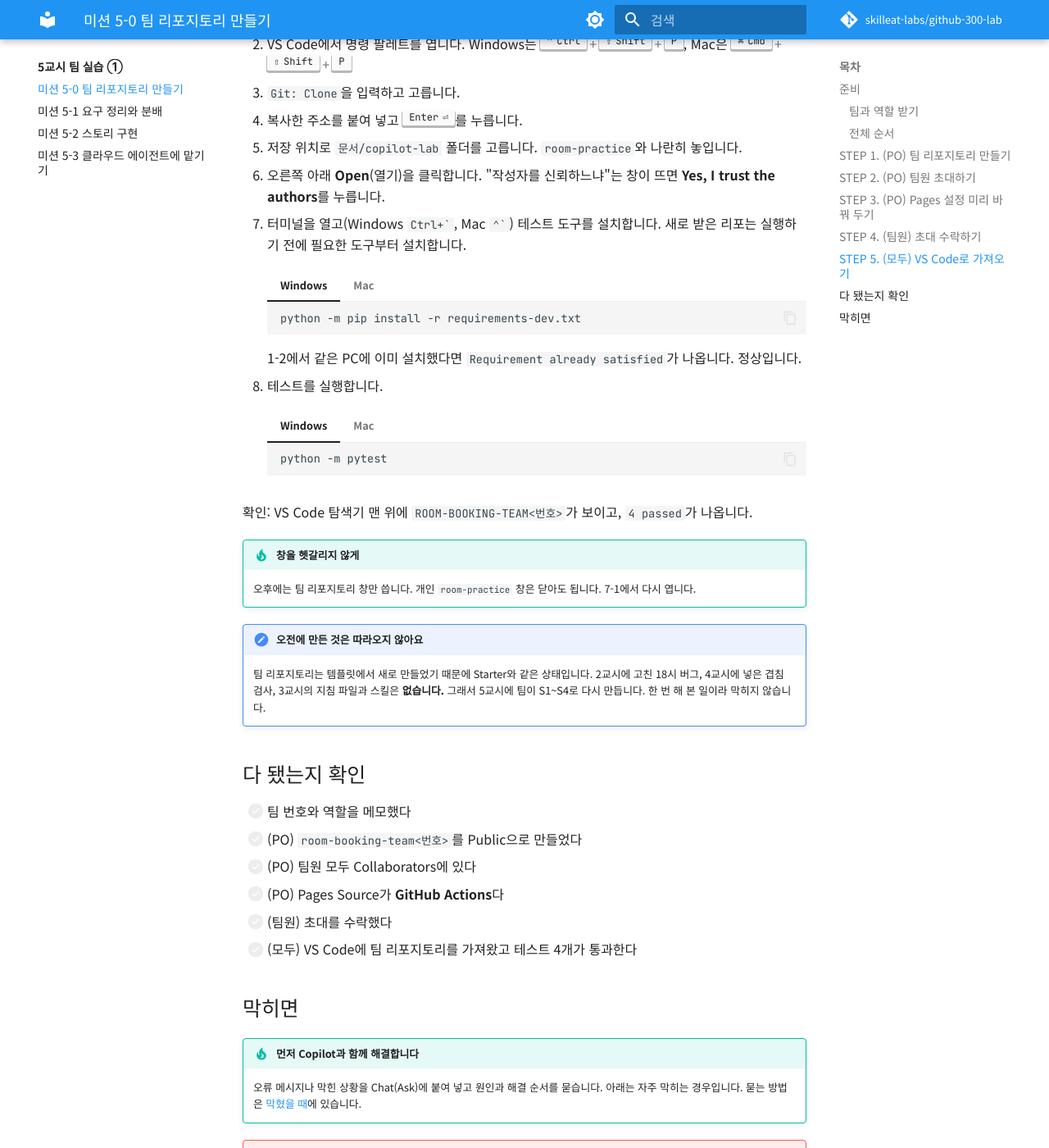
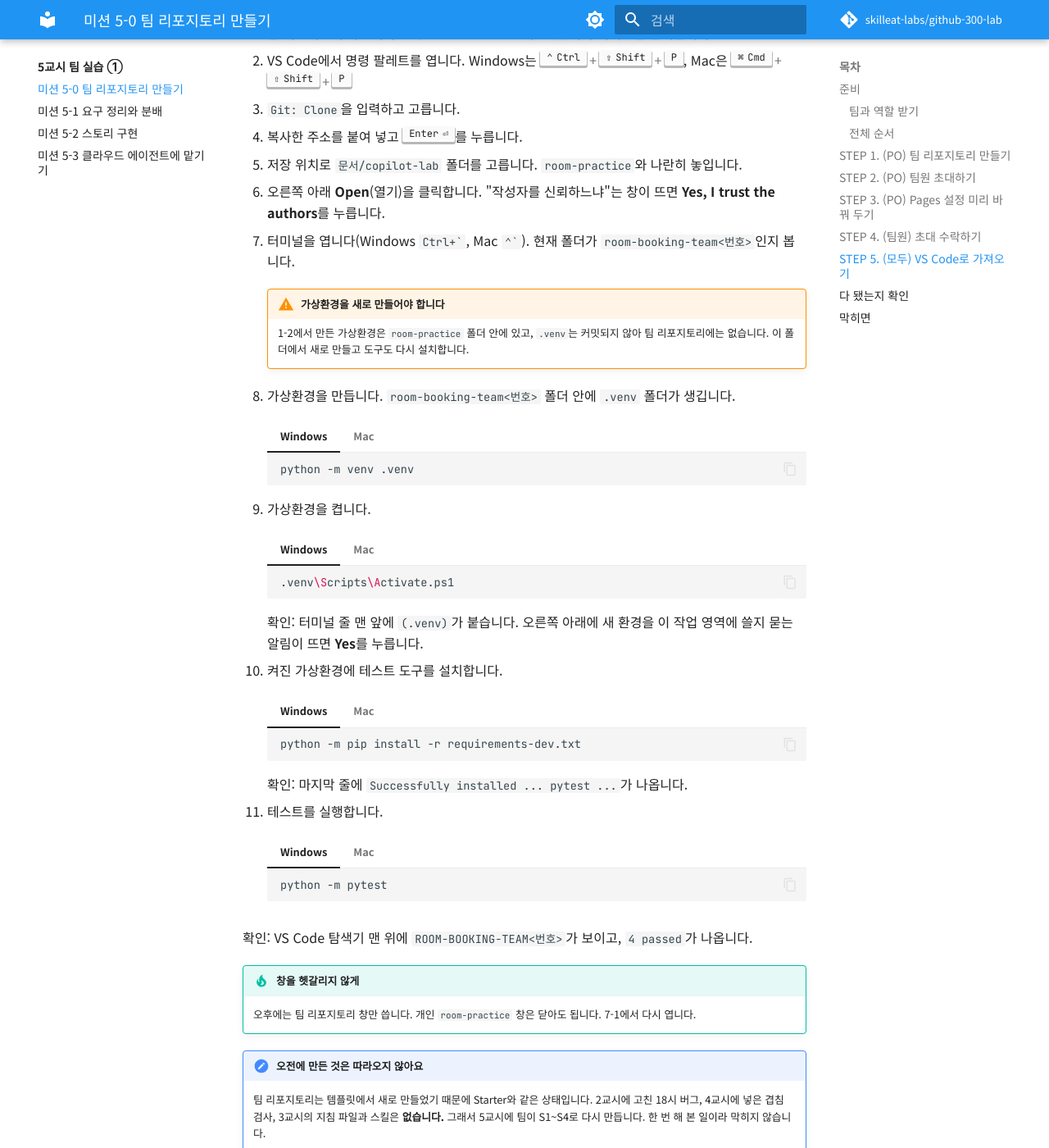
Before and after one commit to skilleat-labs/github-300-lab, an MkDocs documentation site: the page built from docs/class5/mission-0.md, in a window 1280 px wide and 1400 px high, scrolled down 3371 px. Shown: the whole window at 82% size. Built offline with MkDocs 1.6.1 and Material for MkDocs 9.7.7, drawn with Linux system fonts in a browser that asks for light colours; comment, search, counter and statistics services are not loaded; some of the changed text lies outside the part shown.

Commit message:
가상환경 사용: 1-2에서 .venv 만들기, 5-0 팀 리포에서 새로 만들고 다시 설치
- Windows/Mac 탭으로 만들기, 켜기(Activate.ps1 / source), 설치 명령 구분
- PowerShell 실행 정책 오류, Agent 터미널 가상환경 문제 막히면 항목 추가
- 7-1 room-practice 다시 열 때 (.venv) 확인

Co-Authored-By: Claude Opus 5.5 <noreply@anthropic.com>

````diff
--- a/docs/class1/lab-2.md
+++ b/docs/class1/lab-2.md
@@ -71,11 +71,43 @@
 !!! warning "모르는 폴더는 신뢰하지 마세요"
     신뢰하면 그 폴더의 설정과 작업이 실행될 수 있습니다. 출처를 모르는 코드를 열 때는 **No**를 고르는 습관을 들입니다.
 
-## STEP 5. 터미널 열고 테스트 도구 설치
+## STEP 5. 터미널 열고 가상환경 만들기
+
+**가상환경**은 이 리포지토리만 쓰는 Python 작업 공간입니다. 여기에 설치한 도구는 다른 프로젝트와 섞이지 않습니다.
 
 1. Windows는 ``Ctrl+` ``, Mac은 ``⌃` ``(Control과 숫자 1 왼쪽 키)를 누릅니다. 위쪽 메뉴 **Terminal** → **New Terminal**을 눌러도 됩니다.
 2. 아래쪽에 터미널이 열리고, 현재 폴더가 `room-practice`인지 봅니다.
-3. 아래 명령을 붙여 넣고 Enter를 누릅니다.
+3. 가상환경을 만듭니다. `room-practice` 폴더 안에 `.venv` 폴더가 생깁니다.
+
+    === "Windows"
+
+        ```bash
+        python -m venv .venv
+        ```
+
+    === "Mac"
+
+        ```bash
+        python3 -m venv .venv
+        ```
+
+4. 가상환경을 켭니다.
+
+    === "Windows"
+
+        ```bash
+        .venv\Scripts\Activate.ps1
+        ```
+
+    === "Mac"
+
+        ```bash
+        source .venv/bin/activate
+        ```
+
+    확인: 터미널 줄 맨 앞에 `(.venv)`가 붙습니다. 오른쪽 아래에 새 환경을 이 작업 영역에 쓸지 묻는 알림이 뜨면 **Yes**를 누릅니다.
+
+5. 켜진 가상환경에 테스트 도구를 설치합니다.
 
     === "Windows"
 
@@ -89,7 +121,12 @@
         python3 -m pip install -r requirements-dev.txt
         ```
 
-확인: 마지막 줄에 `Successfully installed ... pytest ...` 또는 `Requirement already satisfied`가 나옵니다.
+    확인: 마지막 줄에 `Successfully installed ... pytest ...`가 나옵니다.
+
+!!! info "가상환경에서 알아 둘 것"
+    - **다음부터는 자동으로 켜집니다.** VS Code의 Python 확장이 새 터미널을 열 때 이 가상환경을 켜 줍니다. 터미널 앞에 `(.venv)`가 없으면 위 2번 명령으로 켭니다.
+    - **커밋되지 않습니다.** `.venv` 폴더는 `.gitignore`에 들어 있어 GitHub에 올라가지 않습니다. 그래서 리포지토리를 새로 clone하면 그 폴더에서 가상환경을 다시 만들고 도구를 다시 설치합니다(5교시 팀 리포지토리에서 한 번 더 합니다).
+    - **끄려면** `deactivate`를 입력합니다.
 
 !!! tip "명령은 Windows, Mac 탭에서 고릅니다"
     Mac은 `python` 대신 `python3`을 씁니다. 명령 위의 **Windows**, **Mac** 탭에서 내 OS를 한 번 고르면, 가이드의 모든 페이지에서 같은 탭이 선택됩니다. 글 속에 `python`이라고만 쓴 곳도 Mac은 `python3`으로 읽습니다. 예: `python3 -m pip install -r requirements-dev.txt`. 오늘 가이드의 `python`은 모두 `python3`으로 바꿔 읽으면 됩니다.
@@ -228,7 +265,7 @@
 
 - [ ] github.com에 `내아이디/room-practice`(Public)가 있습니다.
 - [ ] VS Code에서 `room-practice` 폴더가 열려 있고 신뢰했습니다.
-- [ ] `python -m pytest`가 **4 passed**입니다.
+- [ ] 터미널 앞에 `(.venv)`가 보이고, `python -m pytest`가 **4 passed**입니다.
 - [ ] 터미널 인라인 채팅으로 `python -m pytest`의 뜻을 물어봤습니다.
 - [ ] `python -m booking rooms`와 `python -m booking list --date 2026-11-10`이 위 결과와 같습니다.
 - [ ] 왼쪽 사이드바, 파일 열기(`Ctrl+P` / `⌘P`), 명령 팔레트, Chat 보기를 열어 봤습니다.
@@ -254,5 +291,17 @@
 ??? failure "python 명령을 찾을 수 없거나 Microsoft Store가 열립니다"
     Mac은 `python3`으로 실행합니다. Windows는 Python 설치 때 **Add python.exe to PATH**를 체크하지 않은 경우입니다. [막혔을 때](../setup/3-troubleshooting.md)의 Python 항목을 봅니다.
 
+??? failure "Windows에서 Activate.ps1을 실행하면 '스크립트를 실행할 수 없으므로' 오류가 납니다"
+    PowerShell이 스크립트 실행을 막는 설정입니다. Python 문서에 따르면 내 계정에서만 허용하면 됩니다.
+
+    ```bash
+    Set-ExecutionPolicy -ExecutionPolicy RemoteSigned -Scope CurrentUser
+    ```
+
+    회사 PC라서 이 명령이 막히면, 터미널 오른쪽 위 **+** 옆 **∨**에서 **Command Prompt**를 열고 `.venv\Scripts\activate.bat`로 켭니다.
+
+??? failure "(.venv)가 있는데 No module named pytest 라고 나옵니다"
+    가상환경을 켠 뒤 설치하지 않았거나, 다른 폴더의 터미널입니다. 현재 폴더가 이 리포지토리인지 보고 STEP 5의 설치 명령을 다시 실행합니다.
+
 ??? failure "No module named booking 이라고 나옵니다"
     터미널의 현재 폴더가 `room-practice`가 아닙니다. VS Code에서 **File** → **Open Folder**로 `문서/copilot-lab/room-practice`를 열고 터미널을 새로 엽니다.
--- a/docs/class5/mission-0.md
+++ b/docs/class5/mission-0.md
@@ -46,7 +46,7 @@ BA 아이디:
 | 2 | PO | **Collaborators**로 팀원 초대 |
 | 3 | PO | **Settings** → **Pages** → Source를 **GitHub Actions**로 |
 | 4 | 팀원 | 초대 수락 |
-| 5 | 모두 | VS Code에서 **Git: Clone**으로 가져오고, 테스트 도구 설치 후 테스트 실행 |
+| 5 | 모두 | VS Code에서 **Git: Clone**으로 가져오고, 새 가상환경을 만들어 테스트 도구 설치, 테스트 실행 |
 
 ## STEP 1. (PO) 팀 리포지토리 만들기
 
@@ -112,7 +112,42 @@ PO도 포함해 모두 각자 PC로 가져옵니다.
 4. 복사한 주소를 붙여 넣고 ++enter++를 누릅니다.
 5. 저장 위치로 `문서/copilot-lab` 폴더를 고릅니다. `room-practice`와 나란히 놓입니다.
 6. 오른쪽 아래 **Open**(열기)을 클릭합니다. "작성자를 신뢰하느냐"는 창이 뜨면 **Yes, I trust the authors**를 누릅니다.
-7. 터미널을 열고(Windows ``Ctrl+` ``, Mac ``⌃` ``) 테스트 도구를 설치합니다. 새로 받은 리포는 실행하기 전에 필요한 도구부터 설치합니다.
+7. 터미널을 엽니다(Windows ``Ctrl+` ``, Mac ``⌃` ``). 현재 폴더가 `room-booking-team<번호>`인지 봅니다.
+
+    !!! warning "가상환경을 새로 만들어야 합니다"
+        1-2에서 만든 가상환경은 `room-practice` 폴더 안에 있고, `.venv`는 커밋되지 않아 팀 리포지토리에는 없습니다. 이 폴더에서 새로 만들고 도구도 다시 설치합니다.
+
+8. 가상환경을 만듭니다. `room-booking-team<번호>` 폴더 안에 `.venv` 폴더가 생깁니다.
+
+    === "Windows"
+
+        ```bash
+        python -m venv .venv
+        ```
+
+    === "Mac"
+
+        ```bash
+        python3 -m venv .venv
+        ```
+
+9. 가상환경을 켭니다.
+
+    === "Windows"
+
+        ```bash
+        .venv\Scripts\Activate.ps1
+        ```
+
+    === "Mac"
+
+        ```bash
+        source .venv/bin/activate
+        ```
+
+    확인: 터미널 줄 맨 앞에 `(.venv)`가 붙습니다. 오른쪽 아래에 새 환경을 이 작업 영역에 쓸지 묻는 알림이 뜨면 **Yes**를 누릅니다.
+
+10. 켜진 가상환경에 테스트 도구를 설치합니다.
 
     === "Windows"
 
@@ -126,9 +161,9 @@ PO도 포함해 모두 각자 PC로 가져옵니다.
         python3 -m pip install -r requirements-dev.txt
         ```
 
-    1-2에서 같은 PC에 이미 설치했다면 `Requirement already satisfied`가 나옵니다. 정상입니다.
+    확인: 마지막 줄에 `Successfully installed ... pytest ...`가 나옵니다.
 
-8. 테스트를 실행합니다.
+11. 테스트를 실행합니다.
 
     === "Windows"
 
@@ -157,7 +192,7 @@ PO도 포함해 모두 각자 PC로 가져옵니다.
 - [ ] (PO) 팀원 모두 Collaborators에 있다
 - [ ] (PO) Pages Source가 **GitHub Actions**다
 - [ ] (팀원) 초대를 수락했다
-- [ ] (모두) VS Code에 팀 리포지토리를 가져왔고 테스트 4개가 통과한다
+- [ ] (모두) VS Code에 팀 리포지토리를 가져와 새 가상환경 `(.venv)`을 만들었고, 테스트 4개가 통과한다
 
 ## 막히면
 
@@ -177,7 +212,10 @@ PO도 포함해 모두 각자 PC로 가져옵니다.
     GitHub 계정으로 허용합니다. 1-2에서 로그인한 계정과 같아야 합니다.
 
 ??? failure "No module named pytest 라고 나와요"
-    STEP 5의 7번(테스트 도구 설치)을 건너뛰었거나, VS Code가 1-2와 다른 Python을 쓰는 경우입니다. 7번 명령을 이 리포의 터미널에서 다시 실행합니다. 그래도 같으면 [막혔을 때](../setup/3-troubleshooting.md)의 같은 항목을 봅니다.
+    이 리포에서 가상환경을 새로 만들지 않았거나, 켜지 않고 설치한 경우입니다. 터미널 앞에 `(.venv)`가 있는지 보고 STEP 5의 8~10번을 이 리포의 터미널에서 다시 실행합니다. 그래도 같으면 [막혔을 때](../setup/3-troubleshooting.md)의 같은 항목을 봅니다.
+
+??? failure "Windows에서 Activate.ps1이 '스크립트를 실행할 수 없으므로' 오류를 냅니다"
+    1-2와 같은 문제입니다. [실습 1-2](../class1/lab-2.md) 맨 아래 "막히면"의 같은 항목대로 합니다.
 
 ??? failure "5명 이상이거나 2명이에요"
     강사에게 알립니다. 2명이면 다른 팀에 합류하고, 5명이면 한 명이 다른 팀으로 가거나 BA를 두 명으로 둡니다.
````
Also changed, not shown: FACTS.md (+4 -0 lines), docs/class7/lab-1.md (+1 -1 lines), docs/setup/3-troubleshooting.md (+7 -1 lines).
